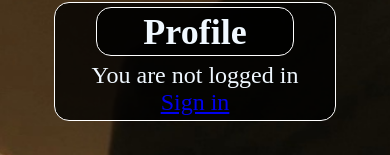
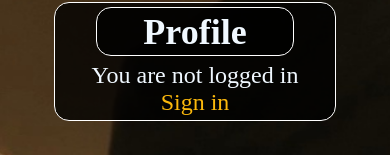
Before and after one commit to Marc-Rougagnou/MOD8-2232-GRB-Enzo-Riviere-Marius-Chevalier-Marc-Rougagnou, a Vue app in the folder Projet/: page /profile/0 in a window 390 px wide. Shown: the part 652-807 px from the top of the page. Built offline with nearby package versions, Linux system fonts and the light colour scheme.

Commit message:
marius responsive

```diff
--- a/Projet/src/pages/ProfilePage.vue
+++ b/Projet/src/pages/ProfilePage.vue
@@ -74,6 +74,10 @@ h1 {
   border-radius: 15px;
   width: 40%; /* Largeur des titres */
 }
+a{
+  color:#FCB90C;
+  text-decoration: none;
+}
 
 #details {
   background-color: #000000c0;
@@ -118,6 +122,10 @@ h1 {
     text-align: center;
 
   }
+  a{
+    color:#FCB90C;
+    text-decoration: none;
+  }
   section h1 {
     margin: 0 auto;
     margin-bottom: 2%;
```
